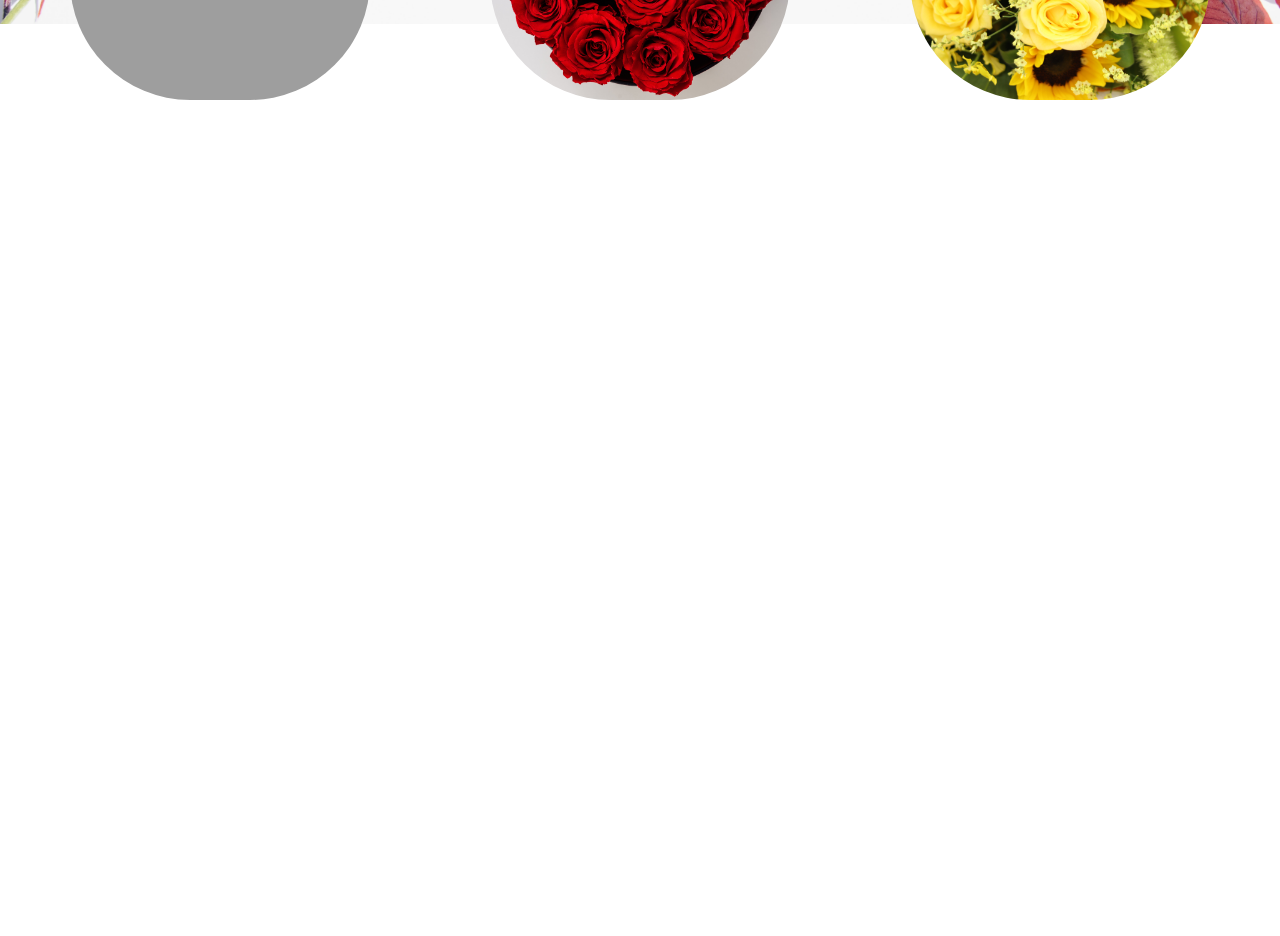
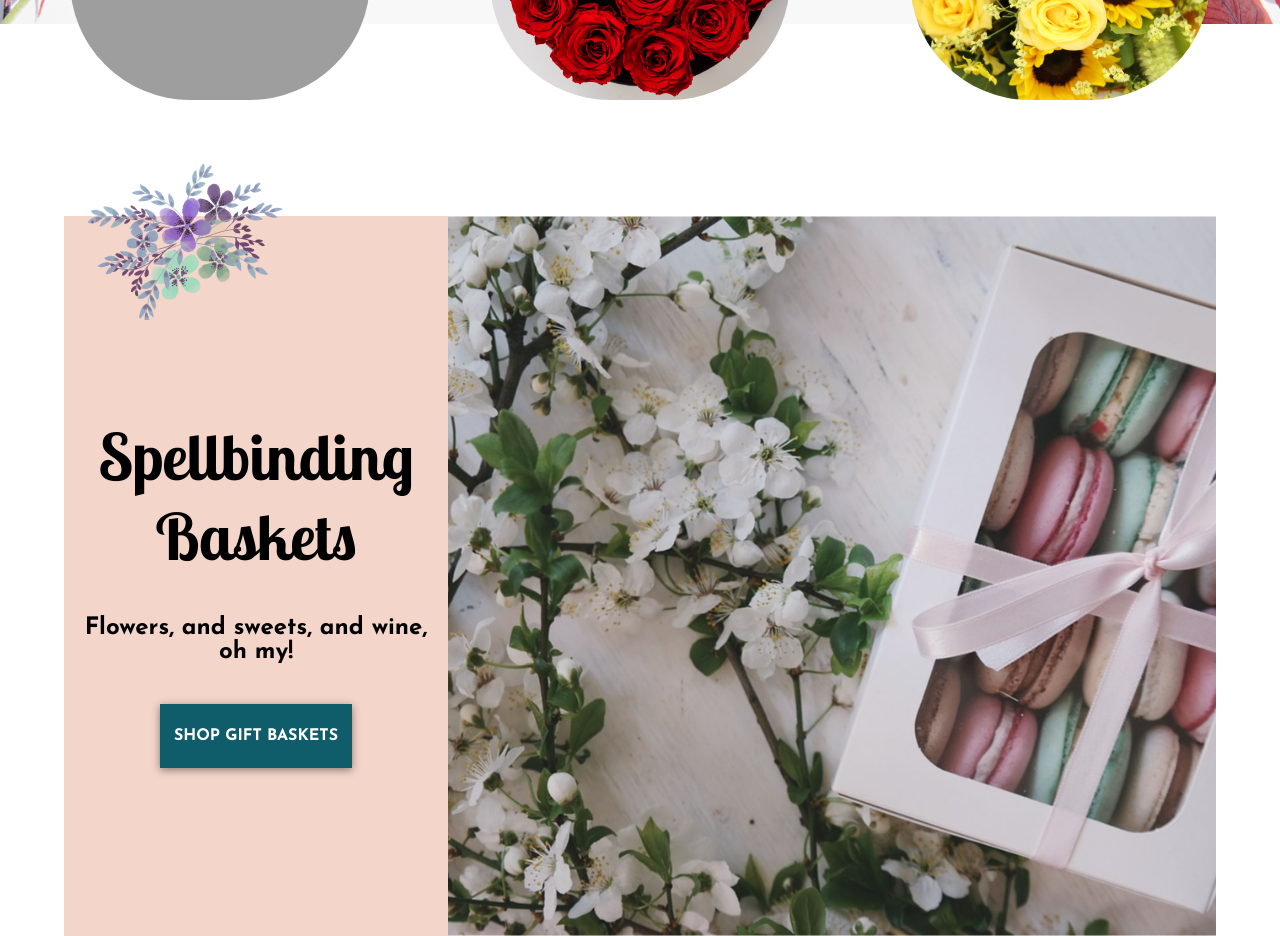
Before and after one commit to asiasAtWork/UR-Home, a React (Create React App) app in the folder client/: page / in a window 1280 px wide. Shown: the part 1520-2456 px from the top of the page. Before the commit the page ends 1620 px from the top, so only its background shows below. Built offline with nearby package versions, Linux system fonts and the light colour scheme; grey boxes are pictures that could not be loaded.

Commit message:
Add and style baskets section for landing page component

```diff
--- a/client/src/css_modules/Landing.module.css
+++ b/client/src/css_modules/Landing.module.css
@@ -131,3 +131,39 @@
 .floweroptionsgalleryimg3 {
     background-image: url(../assets/moon-magic-flower-gallery3.jpg);
 }
+
+/*BASKETS SECTION CONTENT*/
+
+.baskets {
+    width: 100vw;
+    display: flex;
+    justify-content: center;
+    margin-top: 240px;
+}
+
+.basketscontent {
+    width: 30%;
+    background-color: #f4d5ca;
+    text-align: center;
+}
+
+.basketscontent h3 {
+    margin-top: 40px;
+    margin-bottom: 40px;
+}
+
+.basketsillustration {
+    width: 240px;
+    height: 200px;
+    background-image: url(../assets/basket-flower-decor.png);
+    position: relative;
+    bottom: 96px;
+}
+
+.basketsimg {
+    width: 60%;
+    height: 720px;
+    background-image: url(../assets/basket-decor-img.png);
+    background-position: center;
+    background-size: cover;
+}
--- a/client/src/index.css
+++ b/client/src/index.css
@@ -50,7 +50,7 @@ p {
   font-family: 'Josefin Sans', sans-serif;
   font-weight: 700;
   text-transform: uppercase;
-  box-shadow: 0px 2px 8px #000000;
+  box-shadow: 0px 2px 8px rgba(0, 0, 0, 0.45);
   border: none;
   outline: none;
   cursor: pointer;
--- a/client/src/pages/landing.js
+++ b/client/src/pages/landing.js
@@ -32,6 +32,18 @@ const Landing = () => {
                     <div className={`${landingStyles.floweroptionsgalleryimg} ${landingStyles.floweroptionsgalleryimg3}`}></div>
                 </div>
             </section>
+            <section className={landingStyles.baskets}>
+                <div className={landingStyles.basketscontent}>
+                    <div className={landingStyles.basketsillustration}></div>
+                    <h1>Spellbinding <br/> Baskets</h1>
+                    <h3>Flowers, and sweets, and wine, <br/> oh my!</h3>
+                    <button button className={`landing-button ${landingStyles.landingbannerbutton}`}>Shop Gift Baskets</button>
+                </div>
+                <div className={landingStyles.basketsimg}></div>
+            </section>
+            <section>
+
+            </section>
         </div>
     )
 }
```
